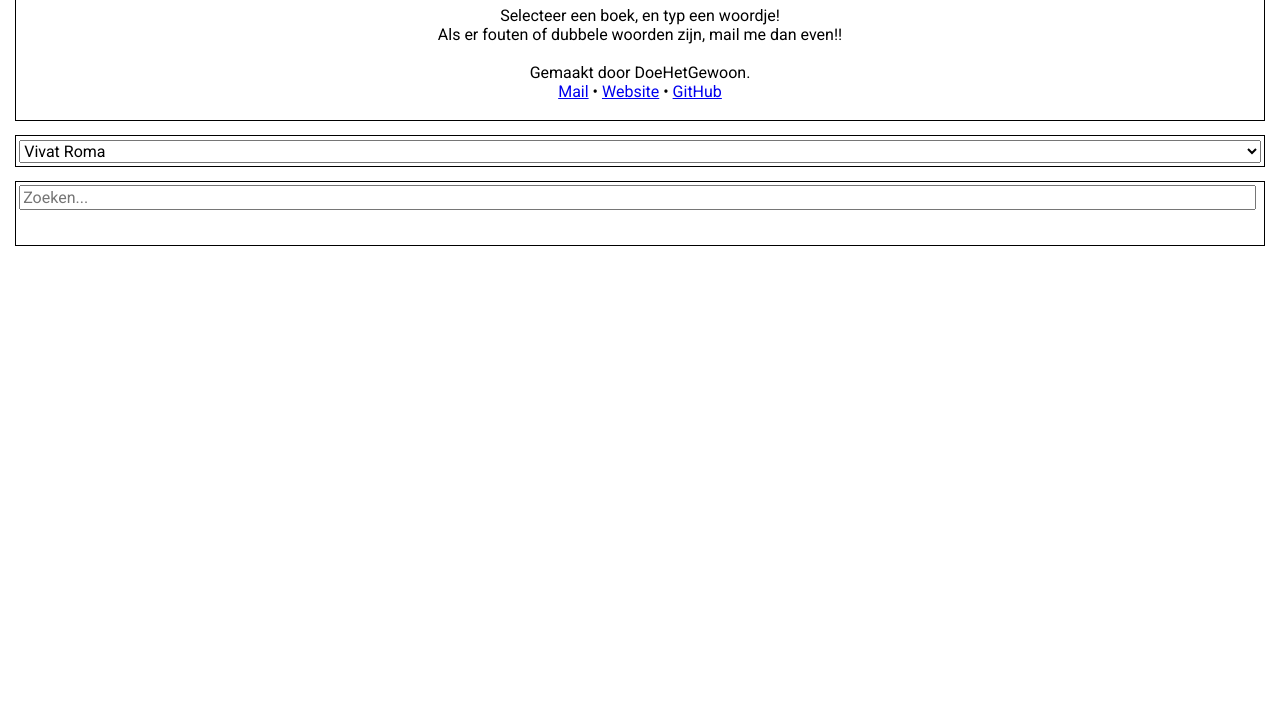
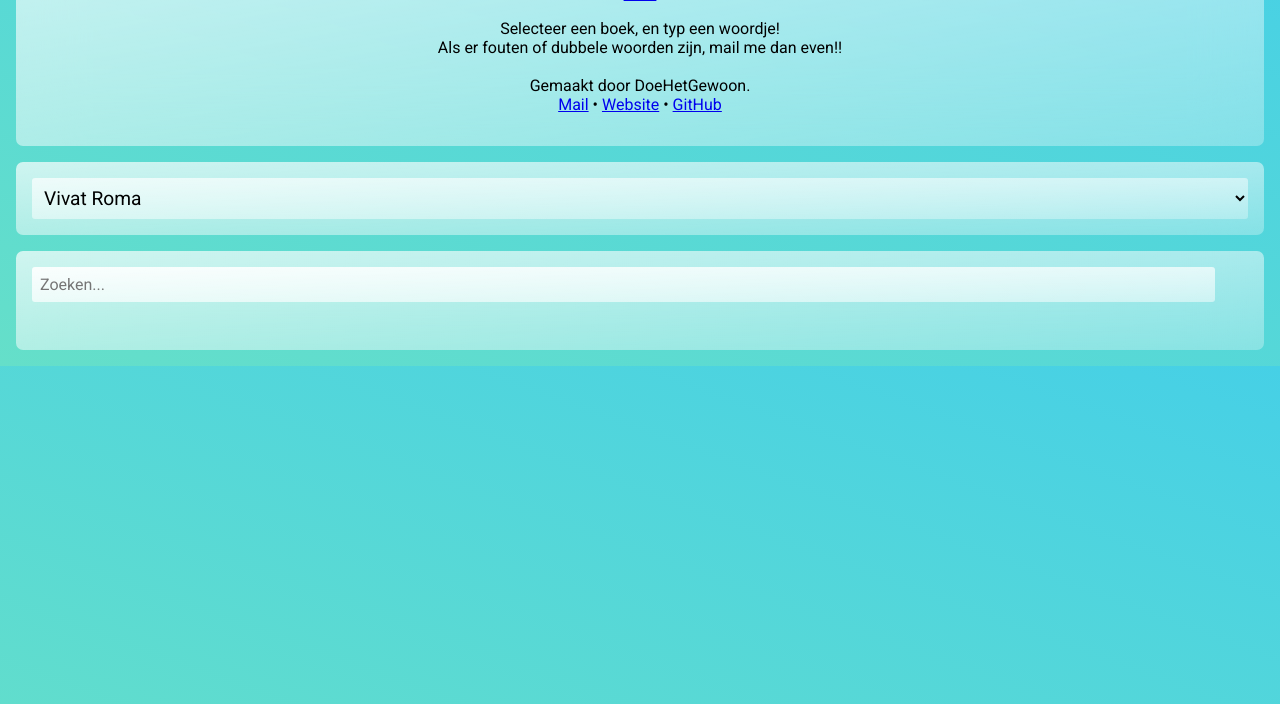
Before and after one commit to laurens-vrh/haganumwoordjes, a plain HTML site: page index.html in a window 1280 px wide. Shown: the part 96-800 px from the top of the page. Drawn offline with Linux system fonts and the light colour scheme; no server answers.

Commit message:
Theme update.

```diff
--- a/style.css
+++ b/style.css
@@ -6,15 +6,19 @@
 
 body {
 	margin: 0;
+	background: linear-gradient(to right top, #65dfc9, #46d0e6);
 }
 
 .welcome {
-	outline: black solid 1px;
-	padding: 0.2rem;
+	/* outline: black solid 1px; */
+	padding: 1rem;
 	margin: 1rem;
 	max-width: 100vw;
 	overflow: hidden;
 	text-align: center;
+	background: linear-gradient(to right bottom, rgba(255, 255, 255, 0.7), rgba(255, 255, 255, 0.3));
+	border-radius: 7px;
+	backdrop-filter: blur(2rem);
 }
 
 .welcome h1 {
@@ -30,29 +34,51 @@ body {
 }
 
 .book-select {
-	outline: black solid 1px;
-	padding: 0.2rem;
+	/* outline: black solid 1px; */
+	padding: 1rem;
 	margin: 1rem;
 	max-width: 100vw;
 	overflow: hidden;
+	background: linear-gradient(to right bottom, rgba(255, 255, 255, 0.7), rgba(255, 255, 255, 0.3));
+	border-radius: 7px;
+	backdrop-filter: blur(2rem);
 }
 
 .book-select select {
-	font-size: 1rem;
+	font-size: 1.2rem;
 	width: 100%;
+	background: linear-gradient(to right bottom, rgba(255, 255, 255, 0.7), rgba(255, 255, 255, 0.3));
+	border-radius: 3px;
+	border: none;
+	padding: 0.5rem;
+}
+
+.book-select select:focus {
+	outline: none;
 }
 
 .container {
-	outline: black solid 1px;
-	padding: 0.2rem;
+	/* outline: black solid 1px; */
+	padding: 1rem;
 	margin: 1rem;
 	max-width: 100vw;
 	overflow: hidden;
+	background: linear-gradient(to right bottom, rgba(255, 255, 255, 0.7), rgba(255, 255, 255, 0.3));
+	border-radius: 7px;
+	backdrop-filter: blur(2rem);
 }
 
 .container input {
-	width: 99%;
+	width: 96%;
 	font-size: 1rem;
+	background: linear-gradient(to right bottom, rgba(255, 255, 255, 0.9), rgba(255, 255, 255, 0.5));
+	border-radius: 3px;
+	border: none;
+	padding: 0.5rem;
+}
+
+.container input:focus {
+	outline: none;
 }
 
 .results-container {
@@ -65,7 +91,9 @@ body {
 
 .word-box {
 	width: 43%;
-	outline: black solid 0.5px;
+	/* outline: black solid 0.5px; */
+	background: linear-gradient(to left top, rgba(255, 255, 255, 0.8), rgba(255, 255, 255, 0.5));
+	border-radius: 7px;
 	padding: 0.5rem;
 	margin: 10px;
 }
```
